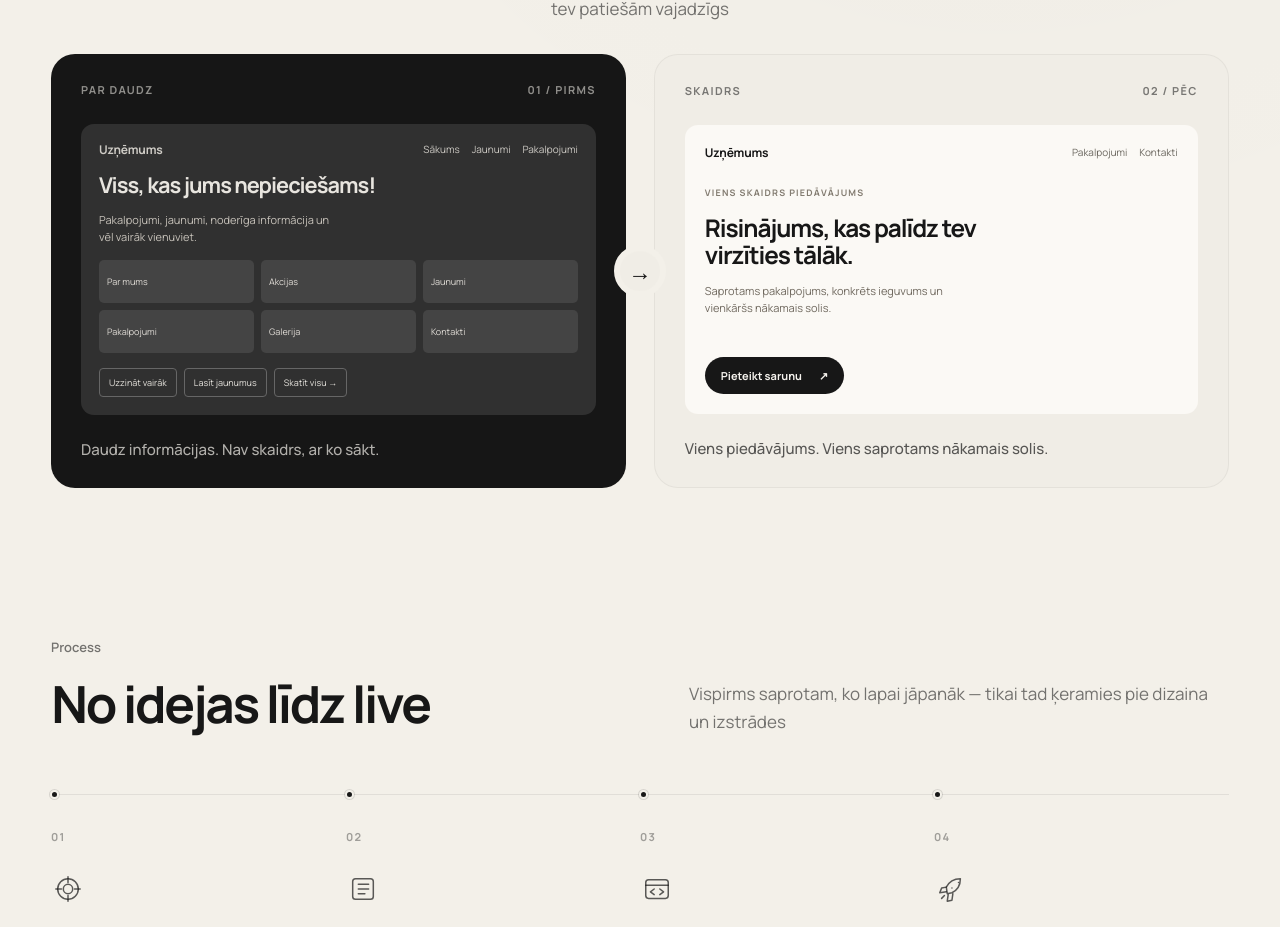
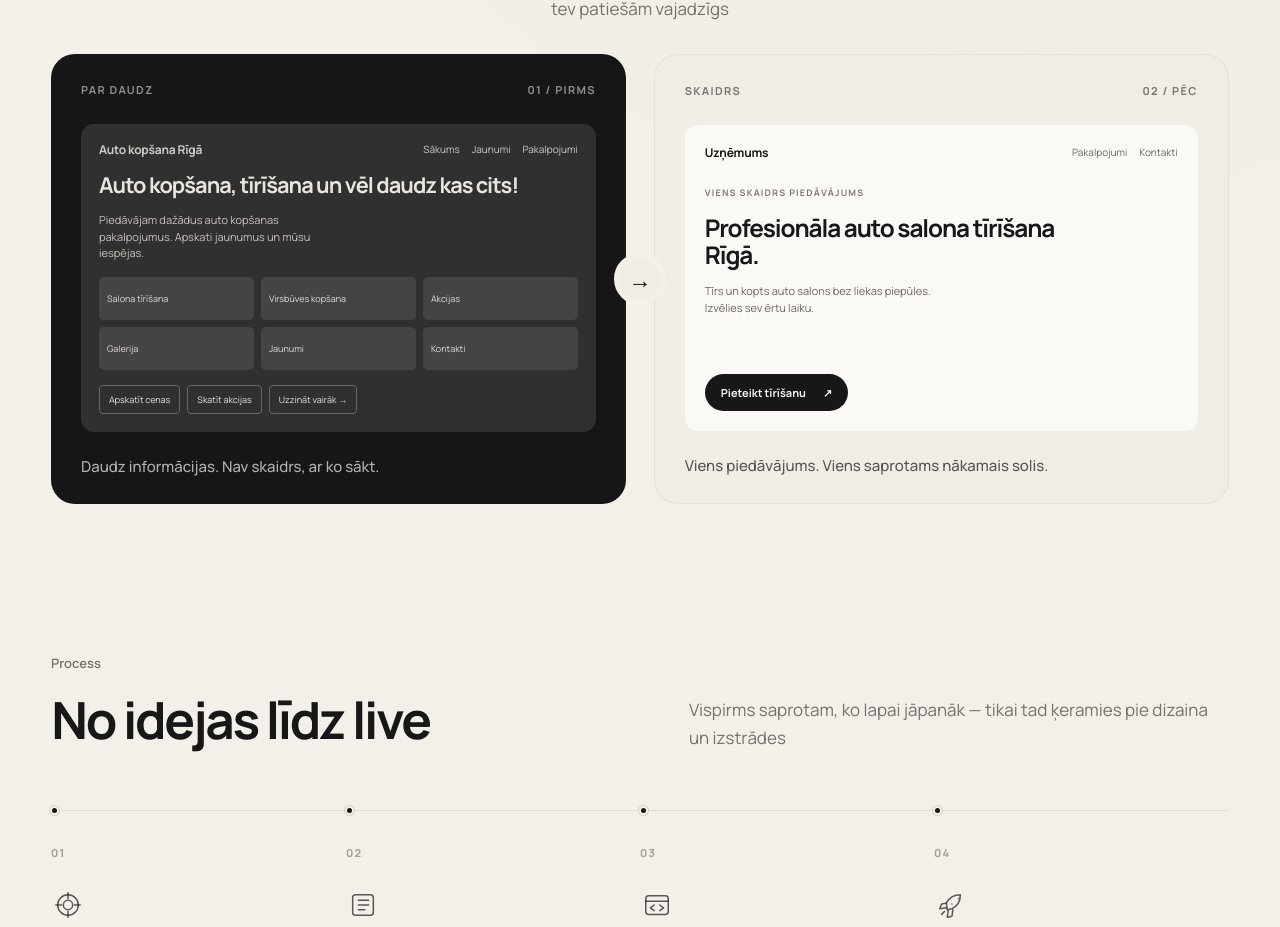
Before and after one commit to davisl24/WEBSITEAGENCY, a Next.js app: page / in a window 1280 px wide. Shown: the part 2036-2963 px from the top of the page. Built offline with nearby package versions, Linux system fonts and the light colour scheme.

Commit message:
Use consistent car detailing example in homepage before-after comparison

```diff
--- a/app/components/ValueShowcase.tsx
+++ b/app/components/ValueShowcase.tsx
@@ -18,11 +18,11 @@ export default function ValueShowcase() {
               <div className="value-contrast-panel value-contrast-before">
                 <div className="value-contrast-top"><span>PAR DAUDZ</span><span>01 / PIRMS</span></div>
                 <div className="value-contrast-demo value-contrast-demo-before" aria-hidden="true">
-                  <div className="contrast-demo-nav"><strong>Uzņēmums</strong><span>Sākums</span><span>Jaunumi</span><span>Pakalpojumi</span></div>
-                  <div className="contrast-demo-promo">Viss, kas jums nepieciešams!</div>
-                  <div className="contrast-demo-blurb">Pakalpojumi, jaunumi, noderīga informācija un vēl vairāk vienuviet.</div>
-                  <div className="contrast-demo-grid"><span>Par mums</span><span>Akcijas</span><span>Jaunumi</span><span>Pakalpojumi</span><span>Galerija</span><span>Kontakti</span></div>
-                  <div className="contrast-demo-actions"><span>Uzzināt vairāk</span><span>Lasīt jaunumus</span><span>Skatīt visu →</span></div>
+                  <div className="contrast-demo-nav"><strong>Auto kopšana Rīgā</strong><span>Sākums</span><span>Jaunumi</span><span>Pakalpojumi</span></div>
+                  <div className="contrast-demo-promo">Auto kopšana, tīrīšana un vēl daudz kas cits!</div>
+                  <div className="contrast-demo-blurb">Piedāvājam dažādus auto kopšanas pakalpojumus. Apskati jaunumus un mūsu iespējas.</div>
+                  <div className="contrast-demo-grid"><span>Salona tīrīšana</span><span>Virsbūves kopšana</span><span>Akcijas</span><span>Galerija</span><span>Jaunumi</span><span>Kontakti</span></div>
+                  <div className="contrast-demo-actions"><span>Apskatīt cenas</span><span>Skatīt akcijas</span><span>Uzzināt vairāk →</span></div>
                 </div>
                 <p>Daudz informācijas. Nav skaidrs, ar ko sākt.</p>
               </div>
@@ -32,9 +32,9 @@ export default function ValueShowcase() {
                 <div className="value-contrast-demo value-contrast-demo-after" aria-hidden="true">
                   <div className="contrast-demo-nav"><strong>Uzņēmums</strong><span>Pakalpojumi</span><span>Kontakti</span></div>
                   <div className="contrast-demo-eyebrow">VIENS SKAIDRS PIEDĀVĀJUMS</div>
-                  <div className="contrast-demo-headline">Risinājums, kas palīdz tev virzīties tālāk.</div>
-                  <div className="contrast-demo-blurb">Saprotams pakalpojums, konkrēts ieguvums un vienkāršs nākamais solis.</div>
-                  <span className="contrast-demo-cta">Pieteikt sarunu <span>↗</span></span>
+                  <div className="contrast-demo-headline">Profesionāla auto salona tīrīšana Rīgā.</div>
+                  <div className="contrast-demo-blurb">Tīrs un kopts auto salons bez liekas piepūles. Izvēlies sev ērtu laiku.</div>
+                  <span className="contrast-demo-cta">Pieteikt tīrīšanu <span>↗</span></span>
                 </div>
                 <p>Viens piedāvājums. Viens saprotams nākamais solis.</p>
               </div>
```
